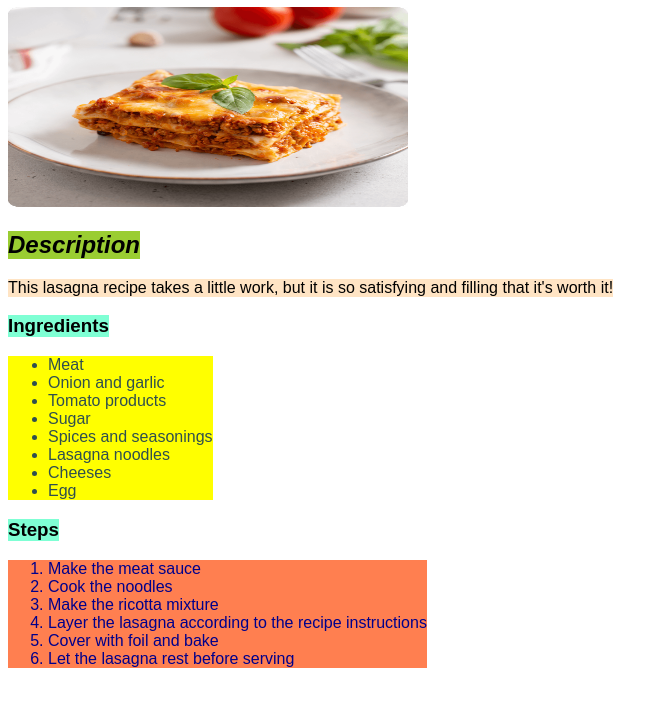
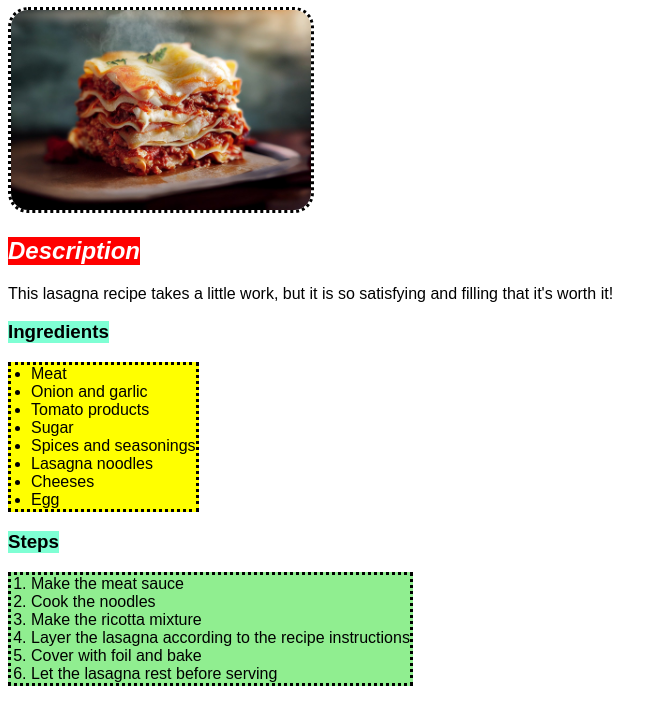
Before and after one commit to marcofernandes2002/odin-recipes, a plain HTML site: page recipes/lasagna.html in a window 1280 px wide. Shown: the part 73-800 px from the top of the page, without its empty margins (0-668 px from the left). Drawn offline with Linux system fonts and the light colour scheme.

Commit message:
Change layout a bit
Added some styling after margin and padding exercises and changed the images

```diff
--- a/recipes/lasagna.html
+++ b/recipes/lasagna.html
@@ -10,7 +10,7 @@
 
     <h1>Lasagna recipe</h1>
 
-    <img src="../img/lasagna.png" alt="Lasagna">
+    <img src="../img/lasagna.jpg" alt="Lasagna">
 
     <h2>Description</h2>
 
--- a/styles.css
+++ b/styles.css
@@ -7,20 +7,30 @@ a{
 }
 
 h1{
-    background-color: aqua;
+   /* background-color: red;*/
     width: fit-content;
+    color: red;
+}
+
+ul,ol{
+    border-style: dotted;
+    padding-left: 20px;
+
+
 }
 
 ul{
+
     background-color: yellow;
     height: fit-content;
     width: fit-content;
 }
 
 h2{
-    background-color: yellowgreen;
+    background-color: red;
     width: fit-content;
     font-style: italic;
+    color: white;
 
 }
 
@@ -30,24 +40,26 @@ h3{
 }
 
 p{
-    background-color: bisque;
+   /* background-color: bisque;*/
     width: fit-content;
 }
 
 ol{
-    background-color: coral;
+    background-color: lightgreen;
     width: fit-content;
+
 }
 
 li{
-    color:darkslategrey;
+    color:black;
+
 }
 
-ol li{
-    color:darkblue;
-}
+
 
 img{
     height: 200px;
-    width: 400px;
+    width:auto;
+    border-style:dotted;
+    border-radius: 20px;
 }
```
Also changed, not shown: recipes/chickensoup.html (+1 -1 lines), img/chickensoup.jpg, img/chocolatecake.jpg, img/lasagna.jpg (added), img/lasagna.png (deleted).
